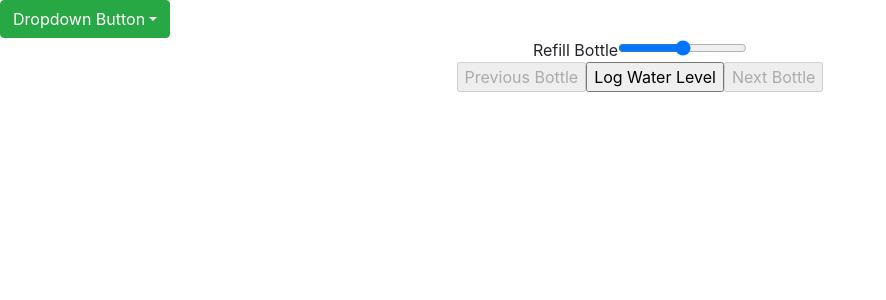
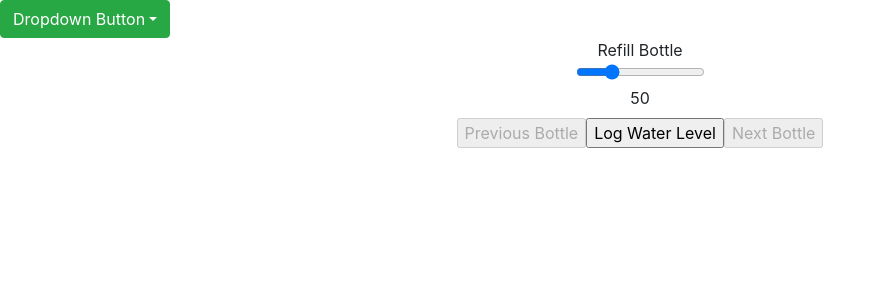
Before and after one commit to alanfl/waterlogged, a React (Create React App) app: page / in a window 1280 px wide. Shown: the top 300 px of the page, without its empty margins (0-886 px from the left). Built offline with nearby package versions, Linux system fonts and the light colour scheme; the HTML template or start-up script is replaced by a standard one.

Commit message:
Added water level label, slider input now uses bottle min max.

```diff
--- a/src/Bottle.js
+++ b/src/Bottle.js
@@ -23,10 +23,13 @@ function Bottle(prop) {
         }>
           Refill Bottle
         </span>
+        <br />
         <input
           type='range' class="Slider"
           id='water-level'
           orient='vertical'
+          min={state.bottles[state.currentBottle].min}
+          max={state.bottles[state.currentBottle].max}
           value={state.bottles[state.currentBottle].waterLevel}
           onChange = { (event) => {
             dispatch({
@@ -37,6 +40,12 @@ function Bottle(prop) {
             })
           }}
         />
+        <br />
+        <label
+          for="water-level"
+        >
+          {state.bottles[state.currentBottle].waterLevel}
+        </label>
       </div>
     );
 }
--- a/src/Context.js
+++ b/src/Context.js
@@ -6,7 +6,7 @@ let InitialState = {
         {
             waterLevel: 50,
             min: 0,
-            max: 100,
+            max: 200,
             log: []
         }
     ],
```
